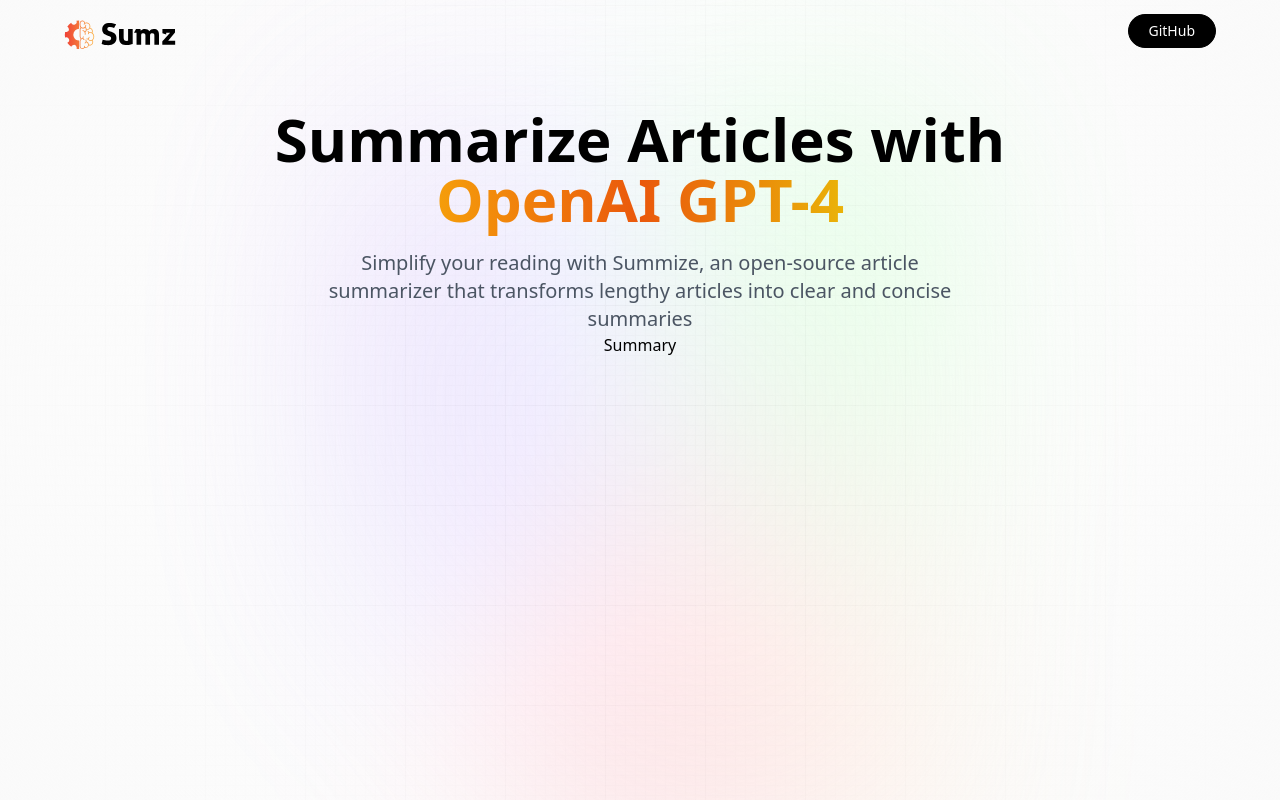
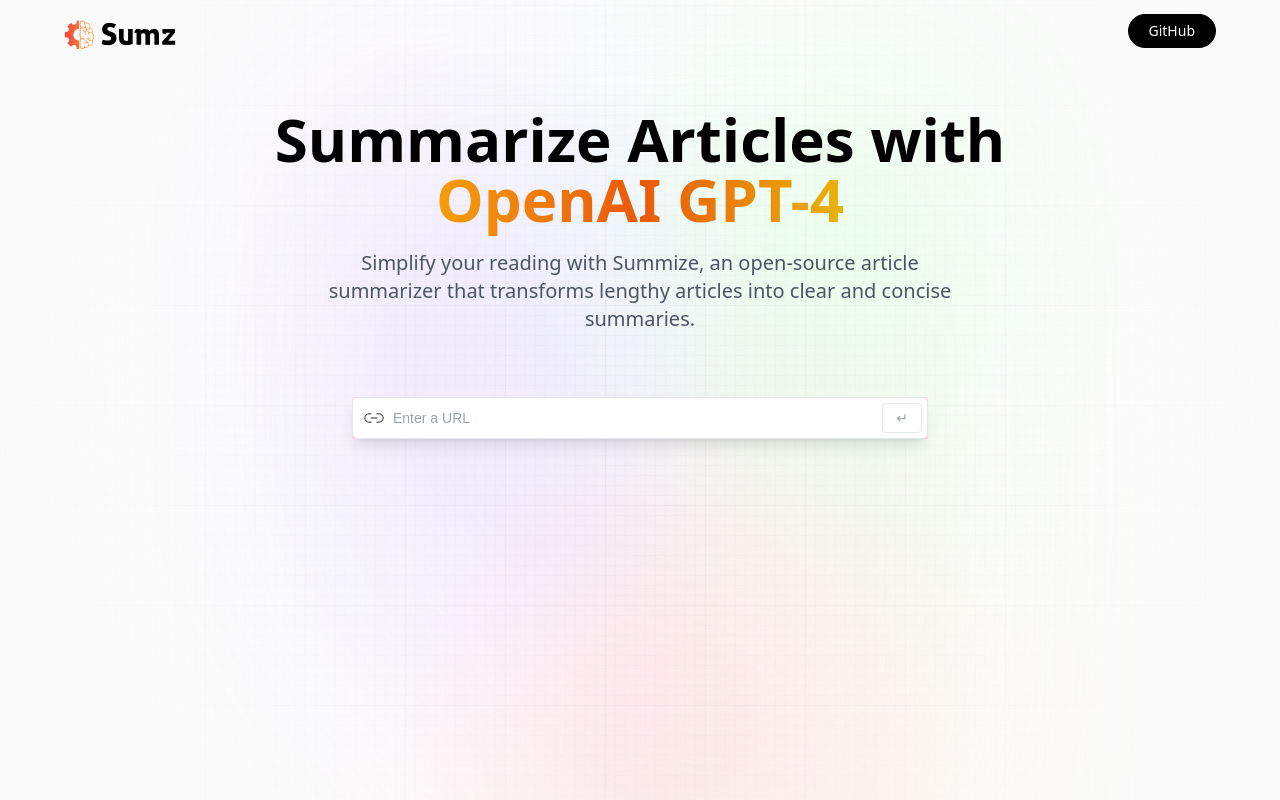
Before and after one commit to MadMax8930/summarize-ai, a React (Vite) app: page / in a window 1280 px wide. Built offline with nearby package versions, Linux system fonts and the light colour scheme; a web font is replaced by a local one.

Commit message:
input form

```diff
--- a/src/components/Hero.jsx
+++ b/src/components/Hero.jsx
@@ -18,7 +18,7 @@ const Hero = () => {
       </h1>
       <h2 className='desc'>
          Simplify your reading with Summize, an open-source article summarizer
-         that transforms lengthy articles into clear and concise summaries
+         that transforms lengthy articles into clear and concise summaries.
       </h2>
     </header>
   )
--- a/src/components/Summary.jsx
+++ b/src/components/Summary.jsx
@@ -1,6 +1,42 @@
+import { useState, useEffect } from 'react';
+import { copy, linkIcon, loader, tick } from '../assets';
+
 const Summary = () => {
+   const [article, setArticle] = useState({
+      url: '',
+      summary: ''
+   });
+
+   const handleSubmit = async (e) => {
+      // Fetch Summary
+      alert('Submitted')
+   };
+
   return (
-    <div>Summary</div>
+    <section className='mt-16 bg-red-100 w-full max-w-xl'>
+      {/* Search */}
+      <div className='flex flex-col w-full gap-2'>
+         <form className='relative flex justify-center items-center'
+               onSubmit={handleSubmit}
+         >
+            <img src={linkIcon} alt='link icon'
+                 className='absolute left-0 my-2 ml-3 w-5'/>
+            <input type='url'
+                   placeholder='Enter a URL'
+                   value={article.url}
+                   onChange={(e) => setArticle({...article, url: e.target.value})}
+                   required
+                   className='url_input peer'
+            />
+            <button type='submit'
+                    className='submit_btn
+                    peer-focus:border-gray-700 peer-focus:text-gray-700'>↵
+            </button>
+         </form>
+         {/* Browser URL History */}
+      </div>
+      {/* Display Results */}
+    </section>
   )
 }
 
```
